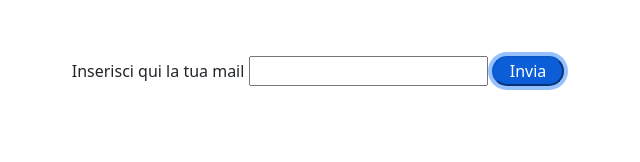
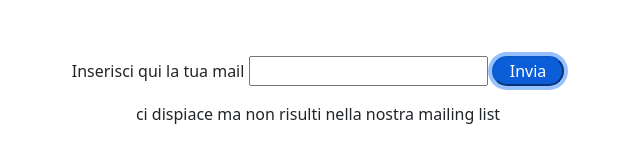
Before and after one commit to Ezy93/js-mail-dadi, a plain HTML site: page index.html in a window 1280 px wide. Both pictures are taken after a click on the button "Invia". Shown: the whole page, without its empty margins (322-962 px from the left). Drawn offline with nearby package versions, Linux system fonts and the light colour scheme.

Commit message:
problema con confronto tra elementi array e let

```diff
--- a/index.html
+++ b/index.html
@@ -23,6 +23,9 @@
             <label for="mail">Inserisci qui la tua mail</label>
             <input id="mail" class="mt-2" type="text">
             <button id="submit" class="btn-primary rounded-pill px-3">Invia</button>
+            <div id="output" class="mt-3">
+
+            </div>
         </div>
 
     </main>
--- a/js/script.js
+++ b/js/script.js
@@ -1,12 +1,27 @@
-let userMail = document.getElementById("mail");
+
 let userSubmit = document.getElementById("submit");
 
 let mailList = ["harder@gmail.com" , "better@outlook.it" , "faster@yahoo.it", "stronger@leonardo.it"];
-
+console.log(mailList)
 
 userSubmit.addEventListener('click', function(){
 
+    let userMail = document.getElementById("mail").value;
 
-    console.log(userMail.value);
+    for(let i = 0 ; i < 4 ; i++ ){
+
+        if ( mailList[i] == userMail.value ){
+
+            document.getElementById("output").innerHTML = "complimenti sei nella mailing list";
+
+        } else {
+
+            document.getElementById("output").innerHTML = "ci dispiace ma non risulti nella nostra mailing list";
+
+        }
+
+        console.log(mailList[i])
+    }
+
 
 });
```
